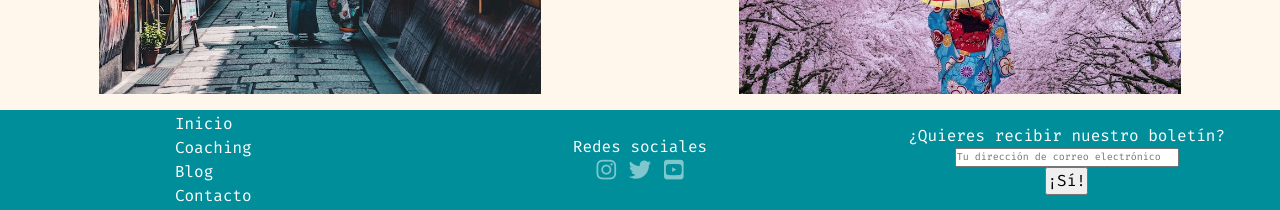
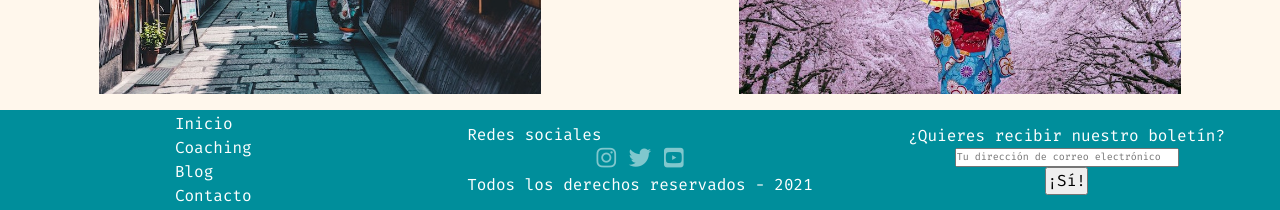
Before and after one commit to tamagotchi241/OnigiriBook, a website: page index.html in a window 1280 px wide. Shown: the part 1718-1928 px from the top of the page. Drawn offline with nearby package versions, Linux system fonts and the light colour scheme.

Commit message:
Footer modificado

```diff
--- a/index.html
+++ b/index.html
@@ -193,6 +193,7 @@
 															</a>
 														</li>
 													</ul>
+													<p>Todos los derechos reservados - 2021</p>
 											</div>
 							</div>
 							<div class="col-lg-4 col-md-4  invisibleMediaQuery d-flex justify-content-center align-items-center footerPadding">
--- a/package.json
+++ b/package.json
@@ -269,5 +269,5 @@
     "readable-stream": "^2.3.7",
     "normalize-url": "^4.5.1"
   },
-  "description": ""
+  "description": "Este es mi primer proyecto de desarrollo web. Onigiri Book es un espacio para todos aquellos interesados en el idioma japonés y cultura japonesa. Asimismo, ofrece el servicio de coaching para todos aquellos interesados en aprender idiomas."
 }
```
